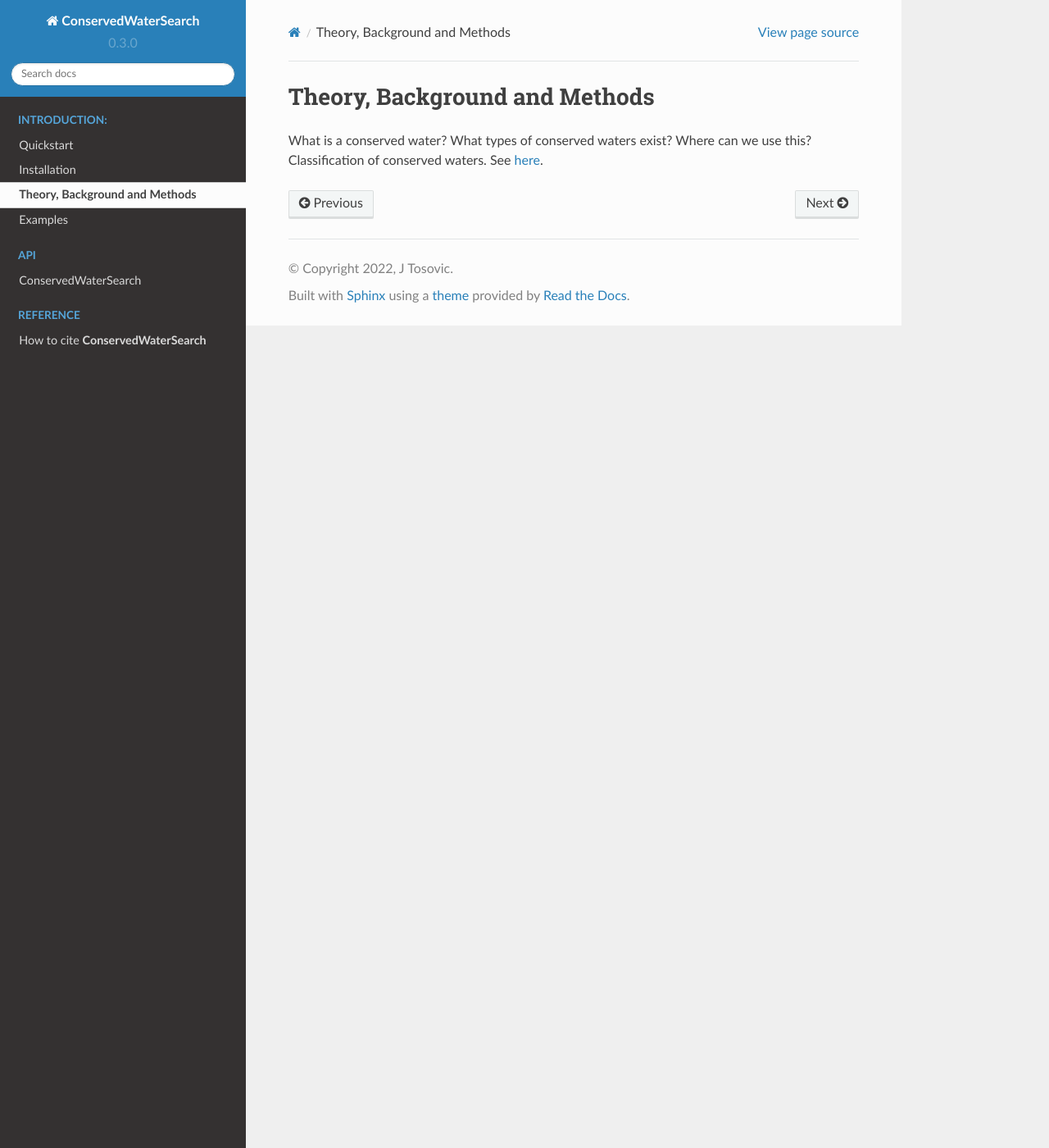
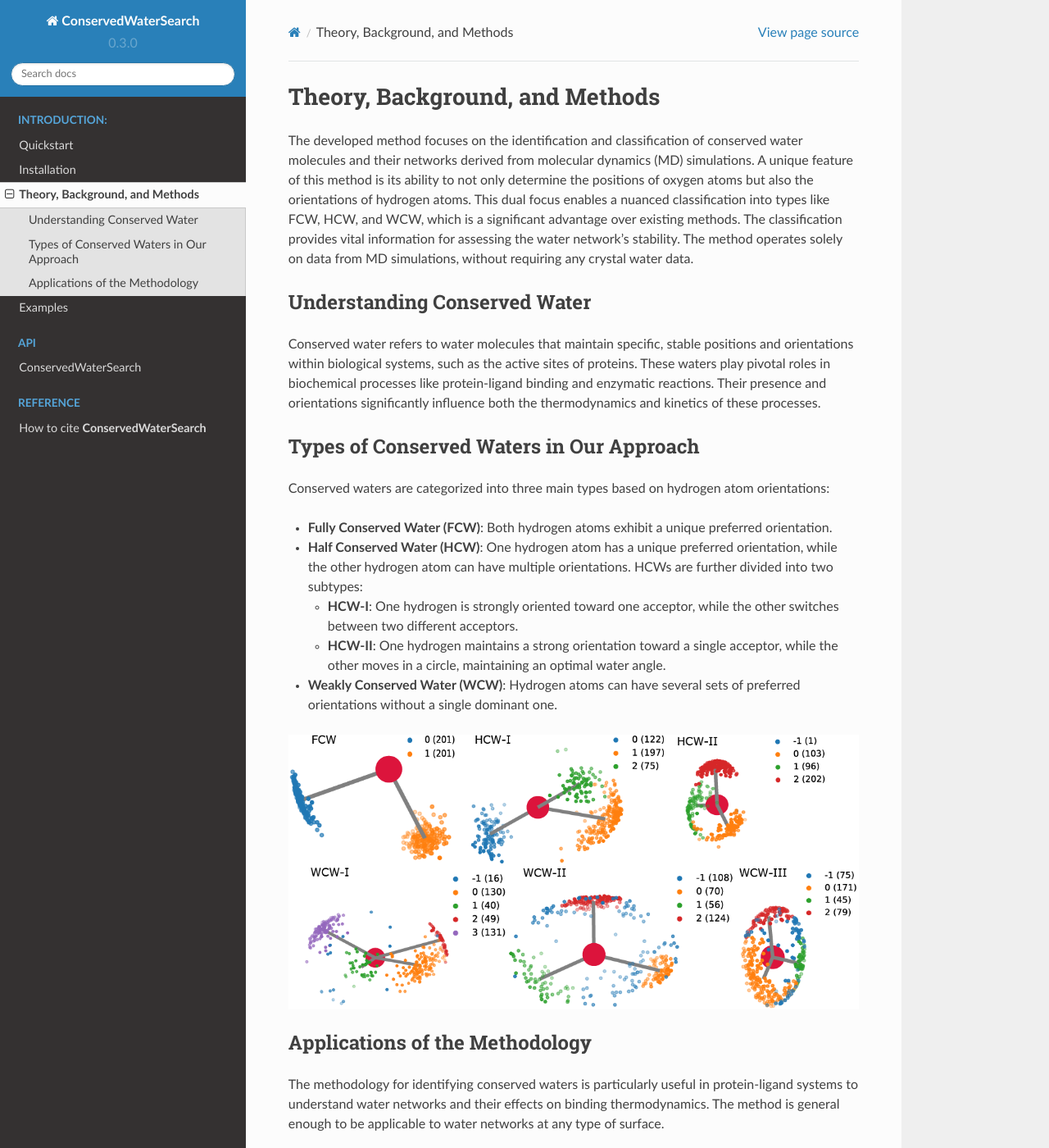
Before and after one commit to JecaTosovic/ConservedWaterSearch, a Sphinx documentation site: the page built from docs/source/conservedwaters.rst, in a window 1280 px wide and 1400 px high. Shown: the whole window at 82% size. Built offline with Sphinx 7.4.7 and the Read the Docs theme 2.0.0, drawn with Linux system fonts in a browser that asks for light colours.

Commit message:
Documentation for theory, background and methods added

```diff
--- a/docs/source/conservedwaters.rst
+++ b/docs/source/conservedwaters.rst
@@ -1,8 +1,33 @@
-Theory, Background and Methods
-==============================
+Theory, Background, and Methods
+===============================
 
-What is a conserved water?
-What types of conserved waters exist?
-Where can we use this?
-Classification of conserved waters.
-See `here <https://doi.org/10.1021/acs.jcim.2c00801>`_.
+The developed method focuses on the identification and classification of conserved water molecules and their networks derived from molecular dynamics (MD) simulations. A unique feature of this method is its ability to not only determine the positions of oxygen atoms but also the orientations of hydrogen atoms. This dual focus enables a nuanced classification into types like FCW, HCW, and WCW, which is a significant advantage over existing methods. The classification provides vital information for assessing the water network's stability. The method operates solely on data from MD simulations, without requiring any crystal water data.
+
+
+Understanding Conserved Water
+-----------------------------
+
+Conserved water refers to water molecules that maintain specific, stable positions and orientations within biological systems, such as the active sites of proteins. These waters play pivotal roles in biochemical processes like protein-ligand binding and enzymatic reactions. Their presence and orientations significantly influence both the thermodynamics and kinetics of these processes.
+
+Types of Conserved Waters in Our Approach
+-----------------------------------------
+
+Conserved waters are categorized into three main types based on hydrogen atom orientations:
+
+- **Fully Conserved Water (FCW)**: Both hydrogen atoms exhibit a unique preferred orientation.
+
+- **Half Conserved Water (HCW)**: One hydrogen atom has a unique preferred orientation, while the other hydrogen atom can have multiple orientations. HCWs are further divided into two subtypes:
+
+  - **HCW-I**: One hydrogen is strongly oriented toward one acceptor, while the other switches between two different acceptors.
+  - **HCW-II**: One hydrogen maintains a strong orientation toward a single acceptor, while the other moves in a circle, maintaining an optimal water angle.
+
+- **Weakly Conserved Water (WCW)**: Hydrogen atoms can have several sets of preferred orientations without a single dominant one.
+
+
+.. image:: https://raw.githubusercontent.com/JecaTosovic/ConservedWaterSearch/main/docs/source/figs/WaterTypes.png
+  :width: 700
+
+Applications of the Methodology
+-------------------------------
+
+The methodology for identifying conserved waters is particularly useful in protein-ligand systems to understand water networks and their effects on binding thermodynamics. The method is general enough to be applicable to water networks at any type of surface.
```
